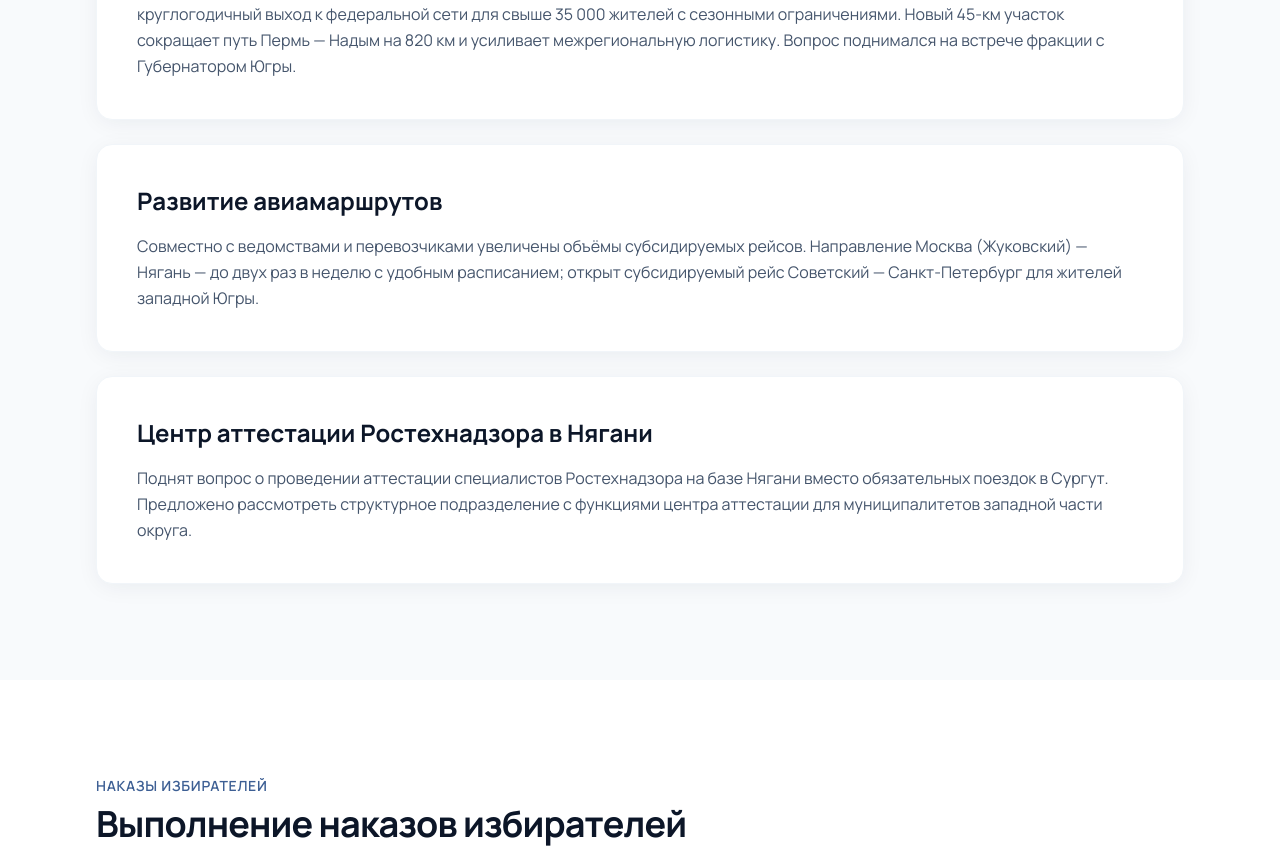
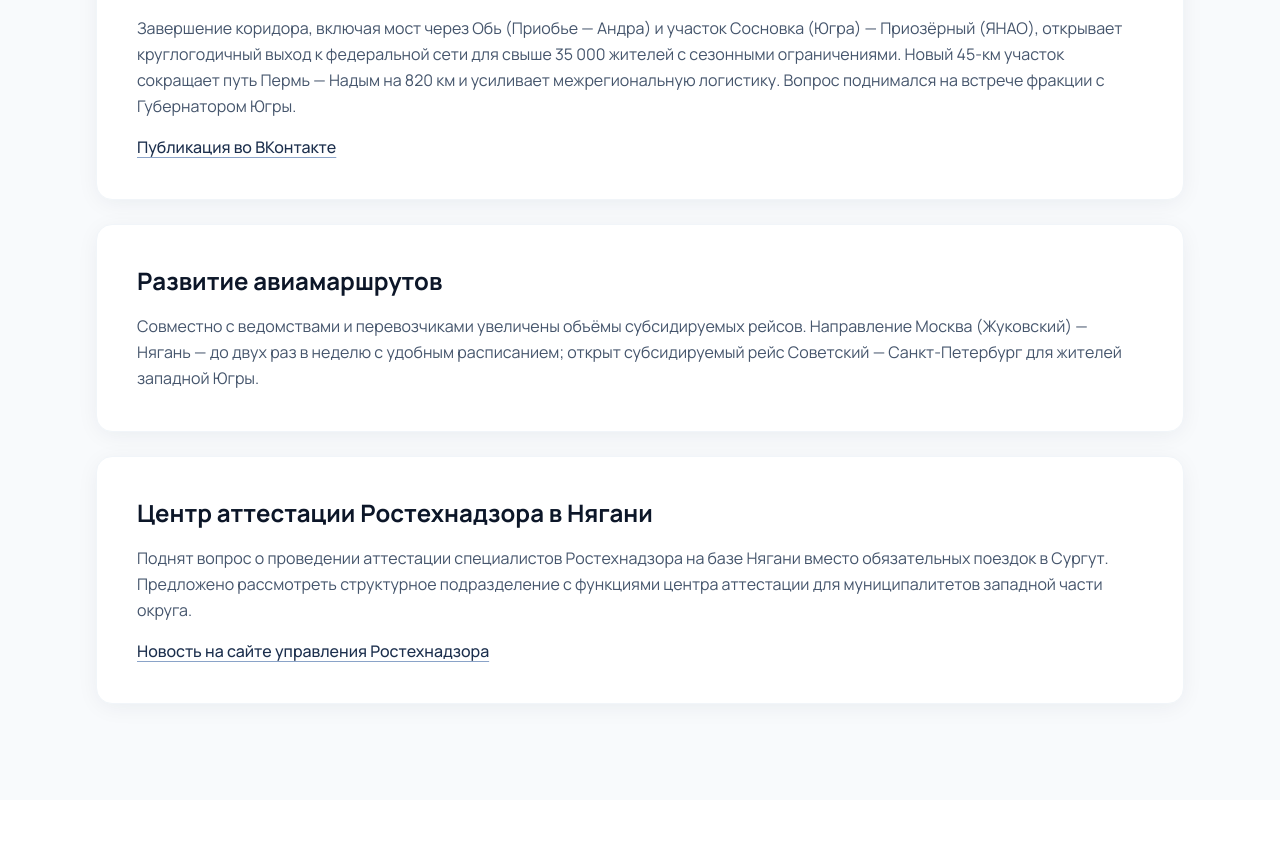
Before and after one commit to almaziphone/AOM, a Vue app in the folder deputy-site/: page / in a window 1280 px wide. Shown: the part 3780-4638 px from the top of the page. Built offline with nearby package versions, Linux system fonts and the light colour scheme.

Commit message:
Add links and labels to initiatives in siteContent and update InitiativesSection to display them

```diff
--- a/deputy-site/src/data/siteContent.ts
+++ b/deputy-site/src/data/siteContent.ts
@@ -78,11 +78,15 @@ export const initiatives = [
     title: 'Пожарная безопасность',
     text:
       'Инициативы по применению вертолётной техники при тушении пожаров в высотных домах и при ликвидации ландшафтных и лесных пожаров. По данным ГУ МЧС по Югре рассматривается использование авиации и беспилотных систем на лесных территориях и крупных объектах.',
+    link: 'https://taiga.sovrnhmao.ru/grajdanam/dd.php?ELEMENT_ID=104328',
+    linkLabel: 'Материал на портале «Тайга»',
   },
   {
     title: 'Транспортный коридор Пермь — Приобье — Надым',
     text:
       'Завершение коридора, включая мост через Обь (Приобье — Андра) и участок Сосновка (Югра) — Приозёрный (ЯНАО), открывает круглогодичный выход к федеральной сети для свыше 35 000 жителей с сезонными ограничениями. Новый 45-км участок сокращает путь Пермь — Надым на 820 км и усиливает межрегиональную логистику. Вопрос поднимался на встрече фракции с Губернатором Югры.',
+    link: 'https://vk.com/wall-135230596_24273',
+    linkLabel: 'Публикация во ВКонтакте',
   },
   {
     title: 'Развитие авиамаршрутов',
@@ -93,6 +97,8 @@ export const initiatives = [
     title: 'Центр аттестации Ростехнадзора в Нягани',
     text:
       'Поднят вопрос о проведении аттестации специалистов Ростехнадзора на базе Нягани вместо обязательных поездок в Сургут. Предложено рассмотреть структурное подразделение с функциями центра аттестации для муниципалитетов западной части округа.',
+    link: 'http://lnr.gosnadzor.ru/news/67/14086/',
+    linkLabel: 'Новость на сайте управления Ростехнадзора',
   },
 ]
 
--- a/deputy-site/src/sections/InitiativesSection.vue
+++ b/deputy-site/src/sections/InitiativesSection.vue
@@ -23,6 +23,16 @@ import { initiatives } from '@/data/siteContent'
           <p class="mt-4 text-base leading-relaxed text-slate-600">
             {{ item.text }}
           </p>
+          <p v-if="item.link" class="mt-4">
+            <a
+              :href="item.link"
+              class="font-medium text-navy-800 underline decoration-navy-300 underline-offset-4 transition hover:text-navy-950 hover:decoration-navy-600"
+              target="_blank"
+              rel="noopener noreferrer"
+            >
+              {{ item.linkLabel ?? 'Источник' }}
+            </a>
+          </p>
         </article>
       </div>
     </div>
```
